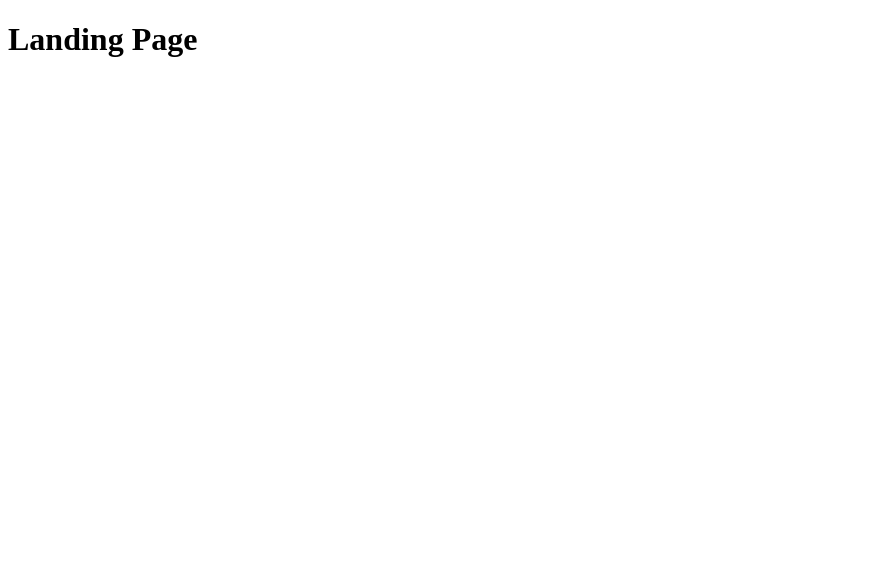
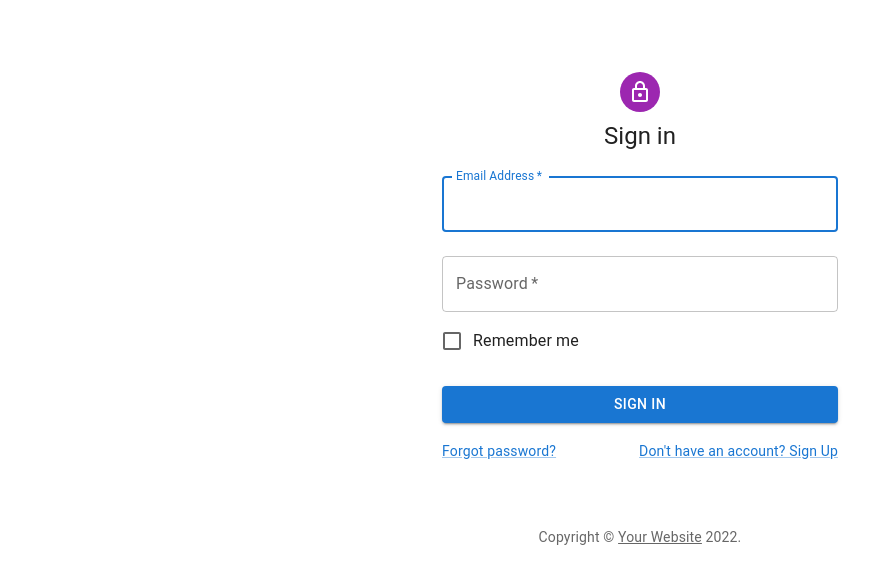
Before and after one commit to JepoySanity/react-trnng, a React (Create React App) app: page / in a window 1280 px wide. Shown: the top 584 px of the page, without its empty margins (0-894 px from the left). Built offline with nearby package versions, Linux system fonts and the light colour scheme.

Commit message:
added material ui-icons

```diff
--- a/package.json
+++ b/package.json
@@ -5,6 +5,7 @@
   "dependencies": {
     "@emotion/react": "^11.10.4",
     "@emotion/styled": "^11.10.4",
+    "@mui/icons-material": "^5.10.3",
     "@mui/material": "^5.10.4",
     "@testing-library/jest-dom": "^5.16.5",
     "@testing-library/react": "^13.4.0",
--- a/src/App.js
+++ b/src/App.js
@@ -1,9 +1,9 @@
+import Login from "./Components/Login"
+
 function App() {
   return (
     <div className="App">
-      <h1>
-        Landing Page
-      </h1>
+      <Login/>
     </div>
   );
 }
```
Also changed, not shown: 1 other file (tests, documents, lock files or other folders).
